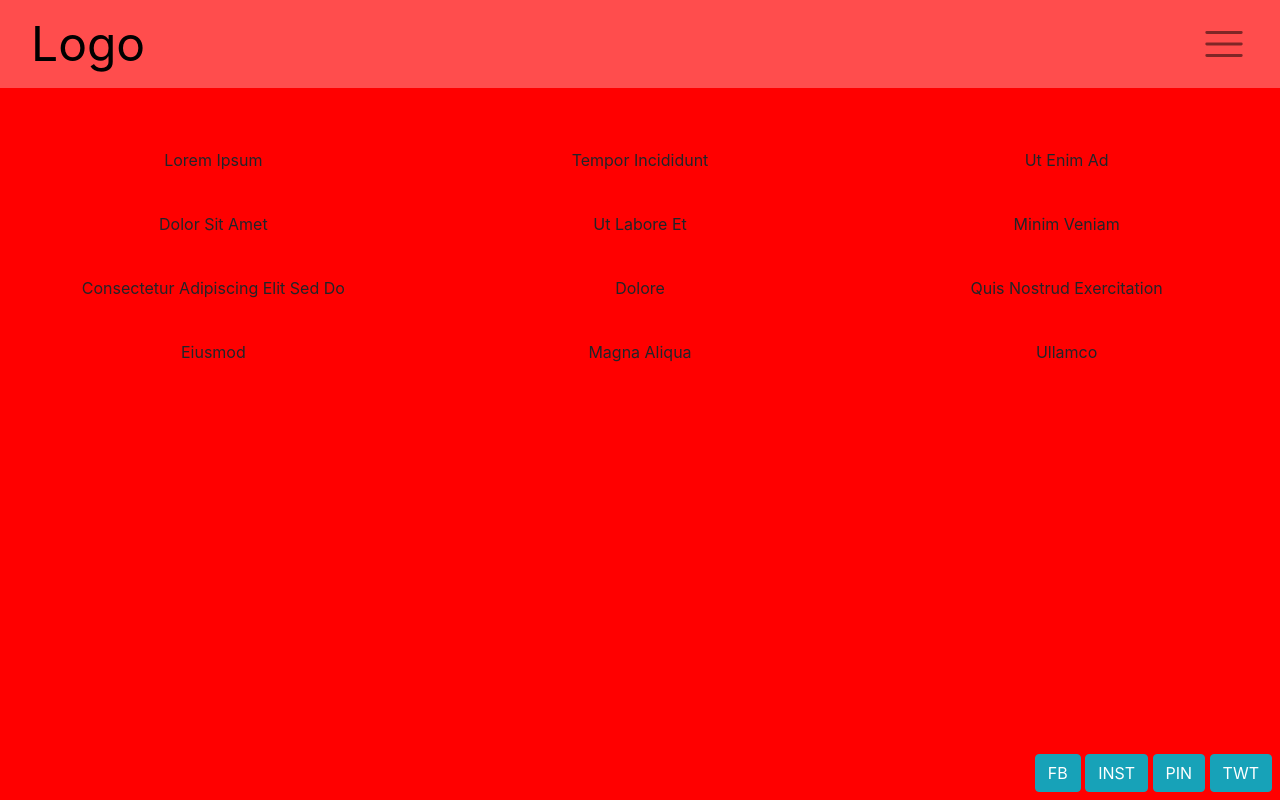
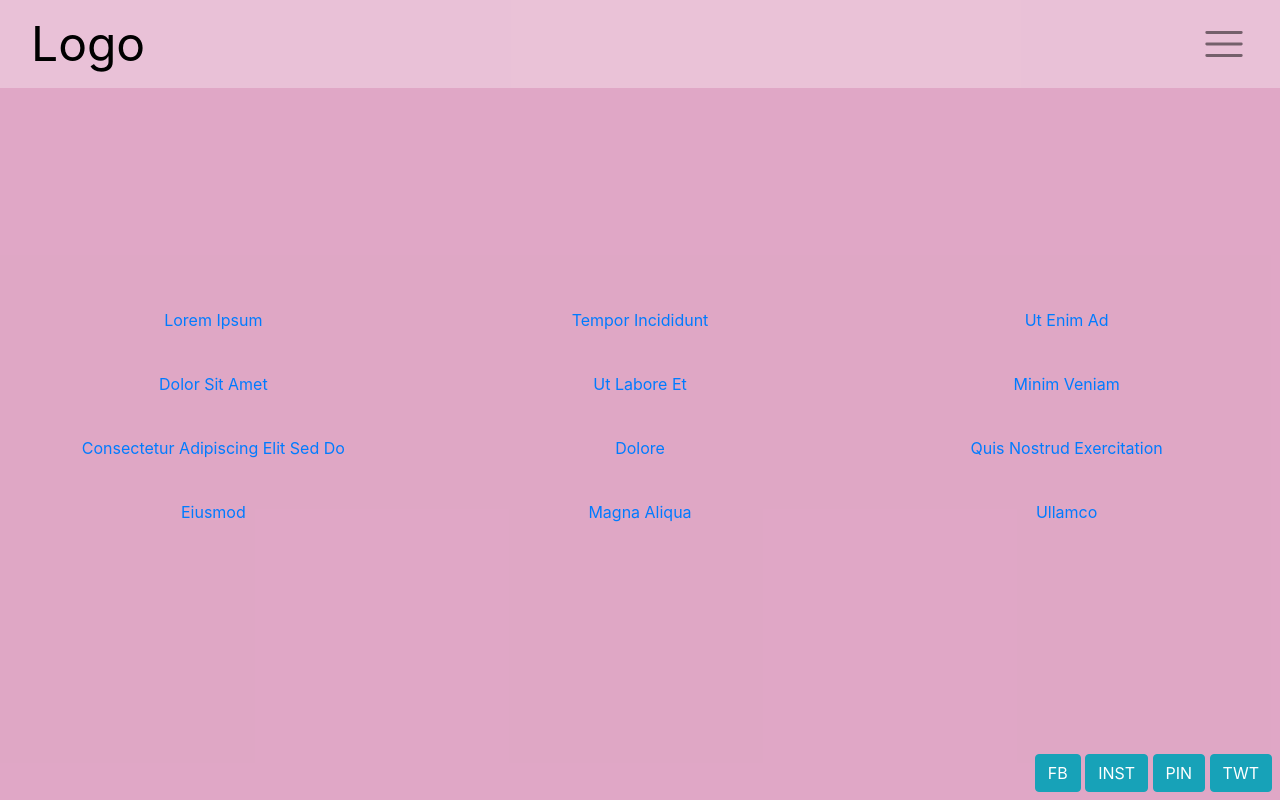
Before and after one commit to ibhan88/Company-Website, a Flask app: page /works in a window 1280 px wide. Run offline with Flask 2, Linux system fonts and the light colour scheme; some libraries are stand-ins or nearby versions.

Commit message:
Updated Works page. Adjusted alignment. Added JS.

```diff
--- a/static/css/style.css
+++ b/static/css/style.css
@@ -1,7 +1,7 @@
 html, body {
     margin: 0;
-    height: 100%;
-    width: 100%;
+    min-height: 100%;
+    min-width: 100%;
 }
 
 .center-text {
@@ -149,10 +149,9 @@
 /*Our Works Content*/
 
 .works-content {
-    background: red;
+    background: #dea2c2f0;
     padding: 0;
     margin: 0;
-    display: flex;
     vertical-align: middle;
 }
 
@@ -164,10 +163,8 @@
 
 .clear-div {
     background: transparent;
-    margin-top: 2em;
-    padding-top: 6em;
-    padding-bottom: 3.5em;
-    overflow: hidden;
+    margin-top: 6em;
+    margin-bottom: 4em;
 }
 
 
--- a/templates/works.html
+++ b/templates/works.html
@@ -1,65 +1,45 @@
 {% extends 'base.html' %}
 {% block title %}Our Works{% endblock %}
 {% block content %}
-  <div class="container-fluid works-content min-vh-100 h-100">
-    <div class="container-fluid clear-div">
-      <div class="my-auto">
+  <div class="container-fluid works-content min-vh-100 h-100 d-flex">
+    <div class="container-fluid clear-div d-flex align-items-center justify-content-center">
+      <div class="w-100">
         <div class="row">
-          <div class=" center-text col-sm-12 col-lg-4">Lorem Ipsum
+          <div class="center-text col-sm-12 col-lg-4"><a href="#" class="brand-a">Lorem Ipsum</a>
           </div>
-          <div class=" center-text col-sm-12 col-lg-4">Tempor Incididunt
+          <div class="center-text col-sm-12 col-lg-4"><a href="#" class="brand-e">Tempor Incididunt</a>
           </div>
-          <div class="center-text col-sm-12 col-lg-4">Ut Enim Ad
+          <div class="center-text col-sm-12 col-lg-4"><a href="#" class="brand-i">Ut Enim Ad</a>
           </div>
         </div>
         <div class="row">
-          <div class="center-text col-12 col-lg-4">Dolor Sit Amet
+          <div class="center-text col-12 col-lg-4"><a href="#" class="brand-b">Dolor Sit Amet</a>
           </div>
-          <div class="center-text col-12 col-lg-4">Ut Labore Et
+          <div class="center-text col-12 col-lg-4"><a href="#" class="brand-f">Ut Labore Et</a>
           </div>
-          <div class="center-text col-12 col-lg-4">Minim Veniam
+          <div class="center-text col-12 col-lg-4"><a href="#" class="brand-j">Minim Veniam</a>
           </div>
         </div>
         <div class="row">
-          <div class="center-text col-12 col-lg-4">Consectetur Adipiscing Elit Sed Do
+          <div class="center-text col-12 col-lg-4"><a href="#" class="brand-c">Consectetur Adipiscing Elit Sed Do</a>
           </div>
-          <div class="center-text col-12 col-lg-4">Dolore
+          <div class="center-text col-12 col-lg-4"><a href="#" class="brand-g">Dolore</a>
           </div>
-          <div class="center-text col-12 col-lg-4">Quis Nostrud Exercitation
+          <div class="center-text col-12 col-lg-4"><a href="#" class="brand-k">Quis Nostrud Exercitation</a>
           </div>
         </div>
         <div class="row">
-          <div class="center-text col-12 col-lg-4">Eiusmod
+          <div class="center-text col-12 col-lg-4"><a href="#" class="brand-d">Eiusmod</a>
           </div>
-          <div class="center-text col-12 col-lg-4">Magna Aliqua
+          <div class="center-text col-12 col-lg-4"><a href="#" class="brand-h">Magna Aliqua</a>
           </div>
-          <div class="center-text col-12 col-lg-4">Ullamco
+          <div class="center-text col-12 col-lg-4"><a href="#" class="brand-l">Ullamco</a>
           </div>
         </div>
       </div>
     </div>
   </div>
 
-
-
-
-<!--     <br>
-    <br>
-    <br>
-    <br>
-    <ul>
-      <li>Lorem Ipsum</li>
-      <li>Dolor Sit Amet</li>
-      <li>Consectetur Adipiscing Elit Sed Do</li>
-      <li>Eiusmod</li>
-      <li>Tempor Incididunt</li>
-      <li>Ut Labore Et</li>
-      <li>Dolore</li>
-      <li>Magna Aliqua</li>
-      <li>Ut Enim Ad</li>
-      <li>Minim Veniam</li>
-      <li>Quis Nostrud Exercitation</li>
-      <li>Ullamco</li>
-    </ul> -->
+  <script type="text/javascript" src="/static/js/works.js"></script>
 
 {% endblock %}
```
Also changed, not shown: static/js/works.js (added, +83 -0 lines).
